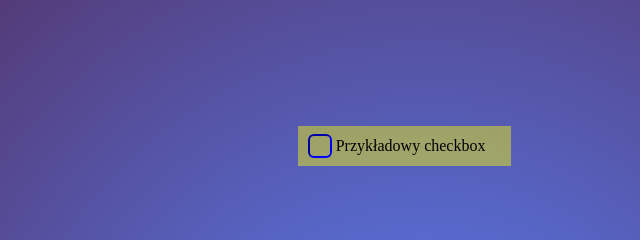
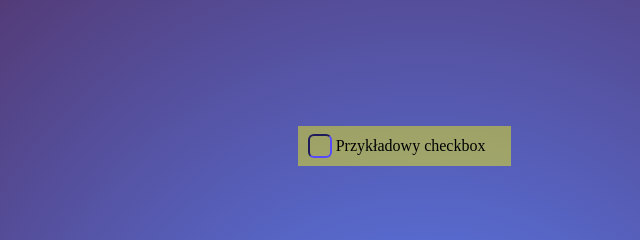
Before and after one commit to Baryko/Test-project, a plain HTML site: page index.html in a window 1280 px wide. Shown: the top 240 px of the page, 216-856 px from the left. Drawn offline with Linux system fonts and the light colour scheme.

Commit message:
Change span border color

```diff
--- a/style.css
+++ b/style.css
@@ -23,7 +23,7 @@ span {
     height: 20px;
     width: 20px;
     border-radius: 25%;
-    border: 2px inset blue;
+    border: 2px inset rgb(59, 50, 175);
     position: absolute;
     top: 20%;
     left: 5%;
```
